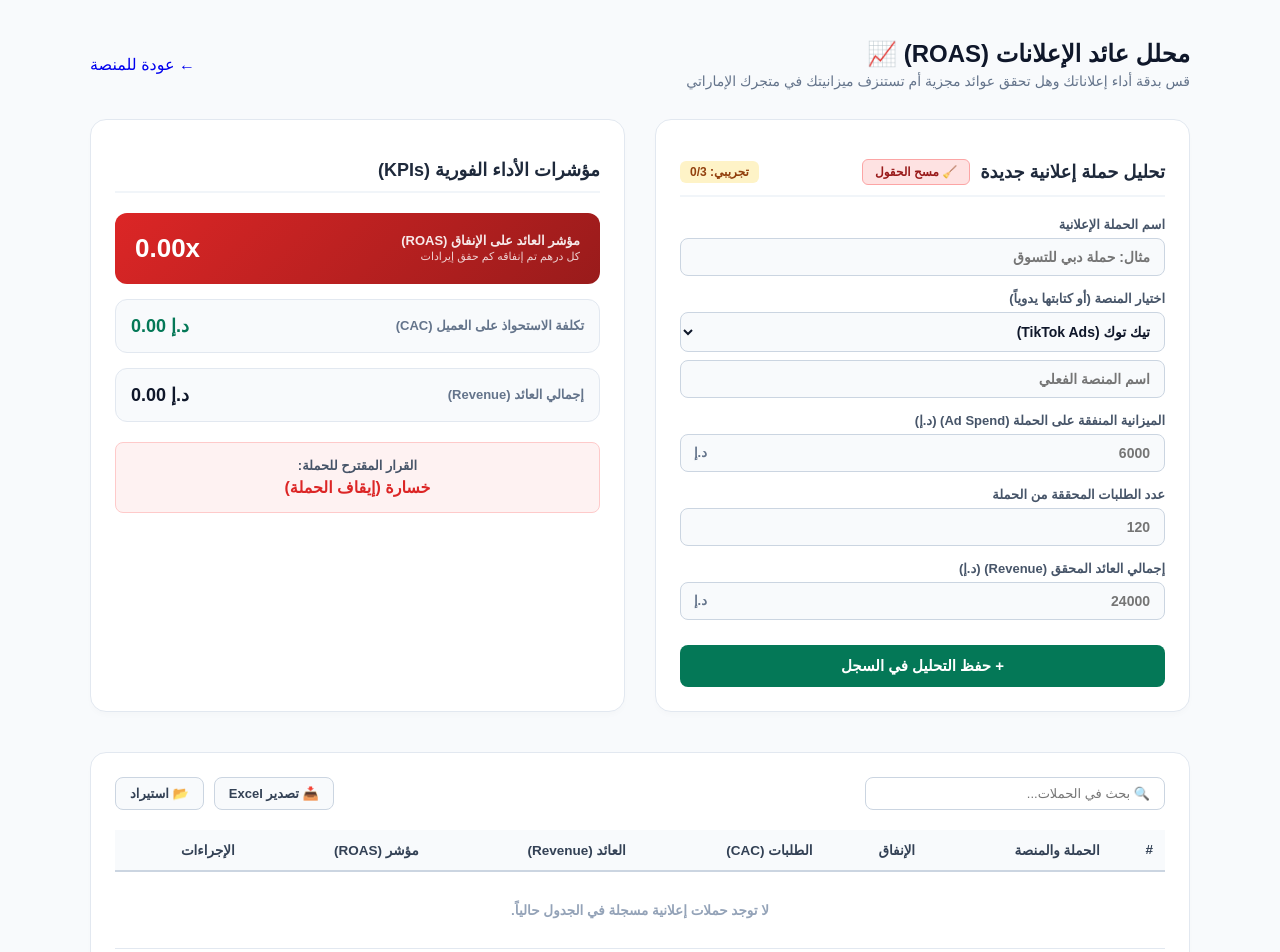
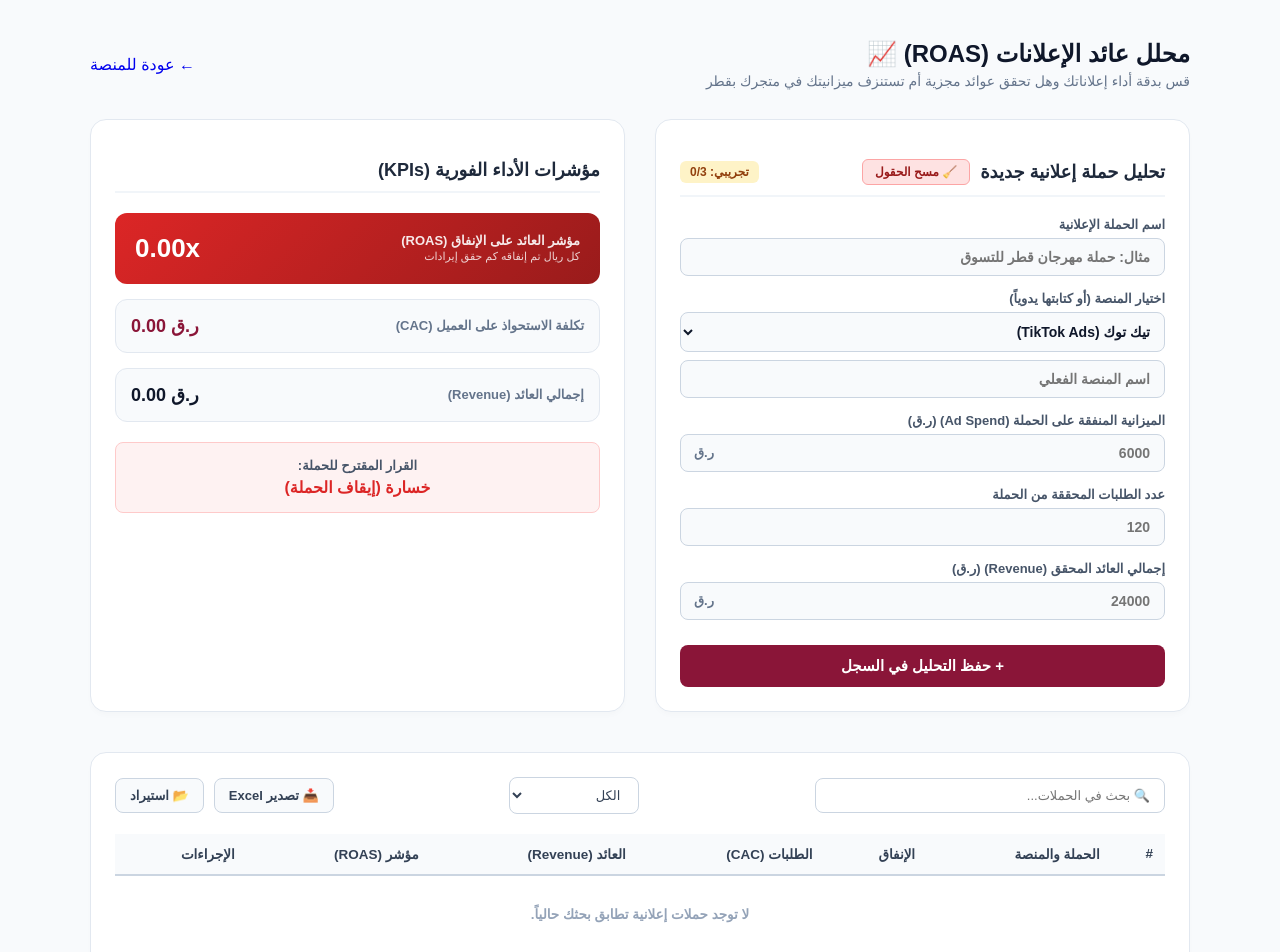
Before and after one commit to engaziasa-lang/engazia-app, a Next.js app: page /hub/qa/roas in a window 1280 px wide. Shown: the top 952 px of the page. Built offline with nearby package versions, Linux system fonts and the light colour scheme.

Commit message:
Update page.tsx

```diff
--- a/app/hub/qa/roas/page.tsx
+++ b/app/hub/qa/roas/page.tsx
@@ -14,9 +14,10 @@ interface RoasItem {
   roas: number;
   status: string;
   createdAt?: string;
+  timestamp?: number; // تمت الإضافة للفرز الزمني
 }
 
-export default function RoasCalculatorAE() {
+export default function RoasCalculatorQA() {
   const [lang, setLang] = useState<'ar' | 'en'>('ar');
 
   const [campaignName, setCampaignName] = useState<string>('');
@@ -27,6 +28,7 @@ export default function RoasCalculatorAE() {
 
   const [items, setItems] = useState<RoasItem[]>([]);
   const [searchQuery, setSearchQuery] = useState<string>('');
+  const [dateFilter, setDateFilter] = useState<string>('all'); // الفرز الزمني
   const [editingId, setEditingId] = useState<string | null>(null);
 
   const fileInputRef = useRef<HTMLInputElement>(null);
@@ -36,7 +38,7 @@ export default function RoasCalculatorAE() {
 
   useEffect(() => {
     setIsClient(true);
-    setIsActivated(!!localStorage.getItem('merchant_license_key'));
+    setIsActivated(!!localStorage.getItem('merchant_license_key_qa'));
 
     // قراءة اللغة من الصفحة الرئيسية
     const savedLang = localStorage.getItem('seerk_global_lang') as 'ar' | 'en';
@@ -49,7 +51,7 @@ export default function RoasCalculatorAE() {
       }
     }
 
-    const saved = localStorage.getItem('seerk_ae_roas_calculator_items');
+    const saved = localStorage.getItem('seerk_qa_roas_calculator_items');
     if (saved) {
       try { setItems(JSON.parse(saved)); } catch (e) { }
     }
@@ -57,7 +59,7 @@ export default function RoasCalculatorAE() {
 
   const saveToLocalStorage = (newItems: RoasItem[]) => {
     setItems(newItems);
-    localStorage.setItem('seerk_ae_roas_calculator_items', JSON.stringify(newItems));
+    localStorage.setItem('seerk_qa_roas_calculator_items', JSON.stringify(newItems));
   };
 
   const spend = typeof adSpend === 'number' ? adSpend : 0;
@@ -73,13 +75,13 @@ export default function RoasCalculatorAE() {
     ar: {
       back: '← عودة للمنصة',
       title: 'محلل عائد الإعلانات (ROAS) 📈',
-      desc: 'قس بدقة أداء إعلاناتك وهل تحقق عوائد مجزية أم تستنزف ميزانيتك في متجرك الإماراتي',
+      desc: 'قس بدقة أداء إعلاناتك وهل تحقق عوائد مجزية أم تستنزف ميزانيتك في متجرك بقطر',
       editRecord: 'تعديل الحملة',
       newRecord: 'تحليل حملة إعلانية جديدة',
       clear: '🧹 مسح الحقول',
       trial: 'تجريبي',
       campName: 'اسم الحملة الإعلانية',
-      campNamePH: 'مثال: حملة دبي للتسوق',
+      campNamePH: 'مثال: حملة مهرجان قطر للتسوق',
       platformLabel: 'اختيار المنصة (أو كتابتها يدوياً)',
       platTikTok: 'تيك توك (TikTok Ads)',
       platSnap: 'سناب شات (Snapchat Ads)',
@@ -96,20 +98,28 @@ export default function RoasCalculatorAE() {
       saveBtnEdit: '💾 حفظ التعديلات',
       analysisTitle: 'مؤشرات الأداء الفورية (KPIs)',
       roasLabel: 'مؤشر العائد على الإنفاق (ROAS)',
-      roasSub: 'كل درهم تم إنفاقه كم حقق إيرادات',
+      roasSub: 'كل ريال تم إنفاقه كم حقق إيرادات',
       cacLabel: 'تكلفة الاستحواذ على العميل (CAC)',
       totalRevLabel: 'إجمالي العائد (Revenue)',
       decisionLabel: 'القرار المقترح للحملة:',
       statusGood: 'ممتاز جداً (زيادة الميزانية) 🚀',
       statusWarn: 'جيد (تحتاج تحسين)',
       statusBad: 'خسارة (إيقاف الحملة)',
-      currency: 'د.إ',
+      currency: 'ر.ق',
       ordersUnit: 'طلب',
       searchPH: '🔍 بحث في الحملات...',
       exportBtn: '📥 تصدير Excel',
       importBtn: '📂 استيراد',
+      filters: {
+        all: 'الكل',
+        day: 'آخر يوم',
+        week: 'آخر أسبوع',
+        month: 'آخر شهر',
+        sixMonths: 'آخر 6 أشهر',
+        year: 'آخر سنة'
+      },
       table: {
-        noRecords: 'لا توجد حملات إعلانية مسجلة في الجدول حالياً.',
+        noRecords: 'لا توجد حملات إعلانية تطابق بحثك حالياً.',
         th1: '#',
         th2: 'الحملة والمنصة',
         th3: 'الإنفاق',
@@ -135,13 +145,13 @@ export default function RoasCalculatorAE() {
     en: {
       back: '→ Back to Hub',
       title: 'Return on Ad Spend (ROAS) Analyzer 📈',
-      desc: 'Accurately measure your ad performance and see if they bring profitable returns to your UAE store',
+      desc: 'Accurately measure your ad performance and see if they bring profitable returns to your Qatar store',
       editRecord: 'Edit Campaign',
       newRecord: 'Analyze New Ad Campaign',
       clear: '🧹 Clear Fields',
       trial: 'Trial',
       campName: 'Ad Campaign Name',
-      campNamePH: 'e.g. Dubai Shopping Fest Campaign',
+      campNamePH: 'e.g. Shop Qatar Campaign',
       platformLabel: 'Select Platform (or type manually)',
       platTikTok: 'TikTok Ads',
       platSnap: 'Snapchat Ads',
@@ -158,20 +168,28 @@ export default function RoasCalculatorAE() {
       saveBtnEdit: '💾 Save Changes',
       analysisTitle: 'Instant Key Performance Indicators (KPIs)',
       roasLabel: 'Return on Ad Spend (ROAS)',
-      roasSub: 'Revenue generated for every Dirham spent',
+      roasSub: 'Revenue generated for every QAR spent',
       cacLabel: 'Customer Acquisition Cost (CAC)',
       totalRevLabel: 'Total Revenue Generated',
       decisionLabel: 'Suggested Campaign Decision:',
       statusGood: 'Excellent (Scale Budget) 🚀',
       statusWarn: 'Good (Needs Optimization)',
       statusBad: 'Loss (Stop Campaign)',
-      currency: 'AED',
+      currency: 'QAR',
       ordersUnit: 'order(s)',
       searchPH: '🔍 Search campaigns...',
       exportBtn: '📥 Export Excel',
       importBtn: '📂 Import',
+      filters: {
+        all: 'All Time',
+        day: 'Last Day',
+        week: 'Last Week',
+        month: 'Last Month',
+        sixMonths: 'Last 6 Months',
+        year: 'Last Year'
+      },
       table: {
-        noRecords: 'No ad campaigns currently saved in the table.',
+        noRecords: 'No ad campaigns match your search.',
         th1: '#',
         th2: 'Campaign & Platform',
         th3: 'Ad Spend',
@@ -236,10 +254,9 @@ export default function RoasCalculatorAE() {
 
     const now = new Date();
     const timeOptions: Intl.DateTimeFormatOptions = { hour: 'numeric', minute: 'numeric', hour12: true };
-    const localeStr = lang === 'ar' ? 'ar-AE' : 'en-AE';
+    const localeStr = lang === 'ar' ? 'ar-QA' : 'en-QA';
     const formattedDate = `${now.toLocaleDateString(localeStr)} - ${now.toLocaleTimeString(localeStr, timeOptions)}`;
 
-    // نحفظ الحالة باللغة العربية كقيمة مرجعية في الـ DB
     const dbStatus = roas >= 3 ? 'ممتاز جداً (زيادة الميزانية) 🚀' : roas >= 1.5 ? 'جيد (تحتاج تحسين)' : 'خسارة (إيقاف الحملة)';
 
     if (editingId) {
@@ -253,7 +270,8 @@ export default function RoasCalculatorAE() {
         cac: Number(cac.toFixed(2)),
         roas: Number(roas.toFixed(2)),
         status: dbStatus,
-        createdAt: item.createdAt || formattedDate
+        createdAt: item.createdAt || formattedDate,
+        timestamp: item.timestamp || now.getTime()
       } : item);
       saveToLocalStorage(updated);
       setEditingId(null);
@@ -269,9 +287,10 @@ export default function RoasCalculatorAE() {
         cac: Number(cac.toFixed(2)),
         roas: Number(roas.toFixed(2)),
         status: dbStatus,
-        createdAt: formattedDate
+        createdAt: formattedDate,
+        timestamp: now.getTime()
       };
-      saveToLocalStorage([...items, newItem]);
+      saveToLocalStorage([newItem, ...items]); // حفظ الجديد في الأعلى
       alert(text.alerts.saveSuccess);
     }
 
@@ -281,7 +300,6 @@ export default function RoasCalculatorAE() {
   const handleEdit = (item: RoasItem) => {
     setCampaignName(item.campaignName);
 
-    // مطابقة المنصة
     const isTikTok = item.platform.toLowerCase().includes('tiktok') || item.platform.includes('تيك');
     const isSnap = item.platform.toLowerCase().includes('snap') || item.platform.includes('سناب');
     const isGoogle = item.platform.toLowerCase().includes('google') || item.platform.includes('جوجل');
@@ -314,17 +332,39 @@ export default function RoasCalculatorAE() {
     }
   };
 
+  // فلترة النتائج بناءً على البحث والفرز الزمني
+  const filteredItems = items.filter(item => {
+    const matchesSearch = item.campaignName.toLowerCase().includes(searchQuery.toLowerCase()) ||
+                          item.platform.toLowerCase().includes(searchQuery.toLowerCase());
+    let matchesDate = true;
+
+    if (dateFilter !== 'all') {
+      const itemTime = item.timestamp || 0;
+      const now = Date.now();
+      const diff = now - itemTime;
+      const dayMs = 24 * 60 * 60 * 1000;
+
+      if (dateFilter === 'day') matchesDate = diff <= dayMs;
+      else if (dateFilter === 'week') matchesDate = diff <= 7 * dayMs;
+      else if (dateFilter === 'month') matchesDate = diff <= 30 * dayMs;
+      else if (dateFilter === '6months') matchesDate = diff <= 180 * dayMs;
+      else if (dateFilter === 'year') matchesDate = diff <= 365 * dayMs;
+    }
+
+    return matchesSearch && matchesDate;
+  });
+
+  const totalAdSpend = filteredItems.reduce((acc, curr) => acc + curr.adSpend, 0);
+  const totalOrders = filteredItems.reduce((acc, curr) => acc + curr.ordersGenerated, 0);
+  const totalRevenue = filteredItems.reduce((acc, curr) => acc + curr.revenueGenerated, 0);
+  const overallRoas = totalAdSpend > 0 ? totalRevenue / totalAdSpend : 0;
+  const overallCac = totalOrders > 0 ? totalAdSpend / totalOrders : 0;
+
   const handleExportExcel = () => {
-    if (items.length === 0) {
+    if (filteredItems.length === 0) {
       alert(text.alerts.noDataExp);
       return;
     }
-
-    const totalAdSpend = items.reduce((acc, curr) => acc + curr.adSpend, 0);
-    const totalOrders = items.reduce((acc, curr) => acc + curr.ordersGenerated, 0);
-    const totalRevenue = items.reduce((acc, curr) => acc + curr.revenueGenerated, 0);
-    const overallRoas = totalAdSpend > 0 ? totalRevenue / totalAdSpend : 0;
-    const overallCac = totalOrders > 0 ? totalAdSpend / totalOrders : 0;
 
     let tableHtml = `
       <html dir="${lang === 'ar' ? 'rtl' : 'ltr'}" lang="${lang}">
@@ -355,7 +395,7 @@ export default function RoasCalculatorAE() {
             <tbody>
     `;
 
-    items.forEach((row, idx) => {
+    filteredItems.forEach((row, idx) => {
       tableHtml += `
         <tr>
           <td>${idx + 1}</td>
@@ -392,7 +432,7 @@ export default function RoasCalculatorAE() {
     const url = URL.createObjectURL(blob);
     const link = document.createElement("a");
     link.setAttribute("href", url);
-    link.setAttribute("download", "enjazya_ae_roas_analysis.xls");
+    link.setAttribute("download", `enjazya_qa_roas_analysis_${dateFilter}.xls`);
     document.body.appendChild(link);
     link.click();
     document.body.removeChild(link);
@@ -406,7 +446,8 @@ export default function RoasCalculatorAE() {
         try {
           const imported = JSON.parse(event.target?.result as string);
           if (Array.isArray(imported)) {
-            saveToLocalStorage(imported);
+            const newItems = imported.filter(imp => !items.find(i => i.id === imp.id));
+            saveToLocalStorage([...newItems, ...items]);
             alert(text.alerts.importSuccess);
           }
         } catch (err) {
@@ -415,17 +456,6 @@ export default function RoasCalculatorAE() {
       };
     }
   };
-
-  const filteredItems = items.filter(item =>
-    item.campaignName.toLowerCase().includes(searchQuery.toLowerCase()) ||
-    item.platform.toLowerCase().includes(searchQuery.toLowerCase())
-  );
-
-  const totalAdSpend = filteredItems.reduce((acc, curr) => acc + curr.adSpend, 0);
-  const totalOrders = filteredItems.reduce((acc, curr) => acc + curr.ordersGenerated, 0);
-  const totalRevenue = filteredItems.reduce((acc, curr) => acc + curr.revenueGenerated, 0);
-  const overallRoas = totalAdSpend > 0 ? totalRevenue / totalAdSpend : 0;
-  const overallCac = totalOrders > 0 ? totalAdSpend / totalOrders : 0;
 
   return (
     <div className="tool-container" style={{ direction: lang === 'ar' ? 'rtl' : 'ltr' }}>
@@ -453,19 +483,22 @@ export default function RoasCalculatorAE() {
         .clear-form-btn { background: #fee2e2; border: 1px solid #fca5a5; color: #991b1b; padding: 5px 12px; border-radius: 6px; font-size: 12px; font-weight: 800; cursor: pointer; transition: all 0.2s; font-family: inherit; display: flex; align-items: center; gap: 5px; }
         .clear-form-btn:hover { background: #fecaca; }
 
+        .form-row { display: grid; grid-template-columns: 1fr 1fr; gap: 15px; }
+        @media(max-width: 600px) { .form-row { grid-template-columns: 1fr; gap: 0; } }
+
         .input-group { margin-bottom: 15px; width: 100%; text-align: ${lang === 'ar' ? 'right' : 'left'}; }
         .input-group label { display: block; font-size: 13px; font-weight: 700; color: #475569; margin-bottom: 6px; }
         .input-wrapper { position: relative; display: flex; align-items: center; width: 100%; }
         .input-wrapper input, .input-wrapper select { width: 100%; padding: 10px 14px; border: 1px solid #cbd5e1; border-radius: 8px; font-size: 14px; font-family: inherit; outline: none; background: #f8fafc; color: #0f172a; font-weight: 600; box-sizing: border-box; text-align: ${lang === 'ar' ? 'right' : 'left'}; }
         .input-wrapper input.with-currency { padding-${lang === 'ar' ? 'left' : 'right'}: 45px; }
-        .input-wrapper input:focus, .input-wrapper select:focus { border-color: #047857; background: #ffffff; }
+        .input-wrapper input:focus, .input-wrapper select:focus { border-color: #8A1538; background: #ffffff; }
         .currency-tag { position: absolute; ${lang === 'ar' ? 'left: 14px;' : 'right: 14px;'} color: #64748b; font-weight: 800; font-size: 13px; pointer-events: none; }
 
-        .action-btn { background: #047857; color: #fff; border: none; width: 100%; padding: 12px; border-radius: 8px; font-weight: 900; font-size: 15px; cursor: pointer; transition: all 0.2s; font-family: inherit; margin-top: 10px; box-sizing: border-box; }
-        .action-btn:hover { background: #065f46; }
+        .action-btn { background: #8A1538; color: #fff; border: none; width: 100%; padding: 12px; border-radius: 8px; font-weight: 900; font-size: 15px; cursor: pointer; transition: all 0.2s; font-family: inherit; margin-top: 10px; box-sizing: border-box; }
+        .action-btn:hover { background: #6A102B; }
 
         .result-box { background: #f8fafc; border-radius: 12px; padding: 15px; margin-bottom: 15px; display: flex; justify-content: space-between; align-items: center; border: 1px solid #e2e8f0; flex-wrap: wrap; gap: 10px; flex-direction: ${lang === 'ar' ? 'row' : 'row-reverse'}; text-align: ${lang === 'ar' ? 'right' : 'left'}; }
-        .result-box.primary { background: linear-gradient(135deg, #047857 0%, #065f46 100%); color: #fff; border: none; padding: 20px; }
+        .result-box.primary { background: linear-gradient(135deg, #8A1538 0%, #6A102B 100%); color: #fff; border: none; padding: 20px; }
         .result-box.warning { background: linear-gradient(135deg, #d97706 0%, #b45309 100%); color: #fff; border: none; padding: 20px; }
         .result-box.danger { background: linear-gradient(135deg, #dc2626 0%, #991b1b 100%); color: #fff; border: none; padding: 20px; }
         .result-label { font-size: 13px; font-weight: 700; color: #64748b; }
@@ -475,10 +508,16 @@ export default function RoasCalculatorAE() {
 
         .table-section { background: #ffffff; border-radius: 16px; padding: 24px; border: 1px solid #e2e8f0; box-shadow: 0 4px 6px -1px rgba(0,0,0,0.02); text-align: ${lang === 'ar' ? 'right' : 'left'}; }
         .table-toolbar { display: flex; justify-content: space-between; align-items: center; margin-bottom: 20px; flex-wrap: wrap; gap: 15px; flex-direction: ${lang === 'ar' ? 'row' : 'row-reverse'}; }
-        .search-input { padding: 8px 14px; border: 1px solid #cbd5e1; border-radius: 8px; font-family: inherit; font-size: 13px; outline: none; width: 100%; max-width: 300px; box-sizing: border-box; text-align: ${lang === 'ar' ? 'right' : 'left'}; }
+
+        .search-input { padding: 9px 14px; border: 1px solid #cbd5e1; border-radius: 8px; font-family: inherit; font-size: 13px; outline: none; flex-grow: 1; max-width: 350px; box-sizing: border-box; text-align: ${lang === 'ar' ? 'right' : 'left'}; }
+        .search-input:focus { border-color: #8A1538; }
+
+        .filter-select { padding: 9px 14px; border: 1px solid #cbd5e1; border-radius: 8px; font-family: inherit; font-size: 13px; outline: none; background: #fff; color: #334155; cursor: pointer; min-width: 130px; }
+        .filter-select:focus { border-color: #8A1538; }
+
         .table-btns { display: flex; gap: 10px; flex-wrap: wrap; }
-        .t-btn { padding: 8px 14px; border-radius: 8px; font-weight: 700; font-size: 13px; cursor: pointer; border: 1px solid #cbd5e1; background: #f8fafc; color: #334155; font-family: inherit; display: flex; align-items: center; justify-content: center; }
-        .t-btn:hover { background: #f1f5f9; }
+        .t-btn { padding: 9px 14px; border-radius: 8px; font-weight: 700; font-size: 13px; cursor: pointer; border: 1px solid #cbd5e1; background: #f8fafc; color: #334155; font-family: inherit; display: flex; align-items: center; justify-content: center; gap: 6px; }
+        .t-btn:hover { background: #f1f5f9; border-color: #8A1538; color: #8A1538; }
 
         .table-responsive { overflow-x: auto; -webkit-overflow-scrolling: touch; width: 100%; }
         .data-table { width: 100%; border-collapse: collapse; font-size: 13.5px; min-width: 900px; }
@@ -498,7 +537,7 @@ export default function RoasCalculatorAE() {
           <h1>{text.title}</h1>
           <p>{text.desc}</p>
         </div>
-        <Link href="/hub/ae" className="back-btn">
+        <Link href="/hub/qa" className="back-btn">
           {text.back}
         </Link>
       </div>
@@ -582,7 +621,7 @@ export default function RoasCalculatorAE() {
 
           <div className="result-box">
             <span className="result-label">{text.cacLabel}</span>
-            <span className="result-value" style={{ color: '#047857' }}>{cac.toFixed(2)} {text.currency}</span>
+            <span className="result-value" style={{ color: '#8A1538' }}>{cac.toFixed(2)} {text.currency}</span>
           </div>
 
           <div className="result-box" style={{ background: '#f8fafc' }}>
@@ -606,6 +645,20 @@ export default function RoasCalculatorAE() {
             value={searchQuery}
             onChange={(e) => setSearchQuery(e.target.value)}
           />
+
+          <select
+            className="filter-select"
+            value={dateFilter}
+            onChange={(e) => setDateFilter(e.target.value)}
+          >
+            <option value="all">{text.filters.all}</option>
+            <option value="day">{text.filters.day}</option>
+            <option value="week">{text.filters.week}</option>
+            <option value="month">{text.filters.month}</option>
+            <option value="6months">{text.filters.sixMonths}</option>
+            <option value="year">{text.filters.year}</option>
+          </select>
+
           <div className="table-btns">
             <button className="t-btn" onClick={handleExportExcel}>{text.exportBtn}</button>
             <button className="t-btn" onClick={() => fileInputRef.current?.click()}>{text.importBtn}</button>
@@ -639,7 +692,7 @@ export default function RoasCalculatorAE() {
                     <td>{idx + 1}</td>
                     <td>
                       <div style={{ fontWeight: 900, color: '#0f172a' }}>{item.campaignName}</div>
-                      <div style={{ fontSize: '11px', color: '#0369a1', marginTop: '2px', fontWeight: 800 }}>{item.platform}</div>
+                      <div style={{ fontSize: '11px', color: '#8A1538', marginTop: '2px', fontWeight: 800 }}>{item.platform}</div>
                       {item.createdAt && <div style={{ fontSize: '11px', color: '#64748b', marginTop: '4px', fontWeight: 600 }}>🕒 {item.createdAt}</div>}
                     </td>
                     <td style={{ color: '#dc2626' }}>{item.adSpend} {text.currency}</td>
```
